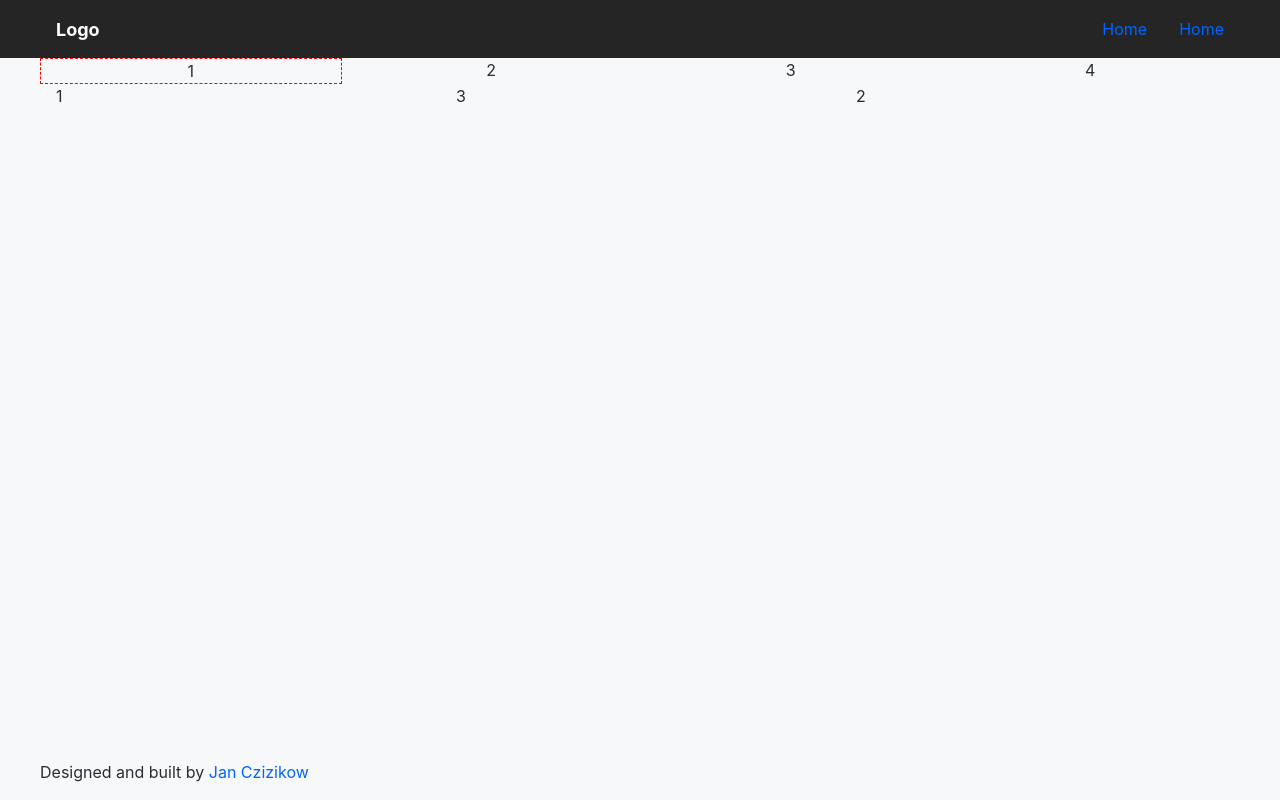
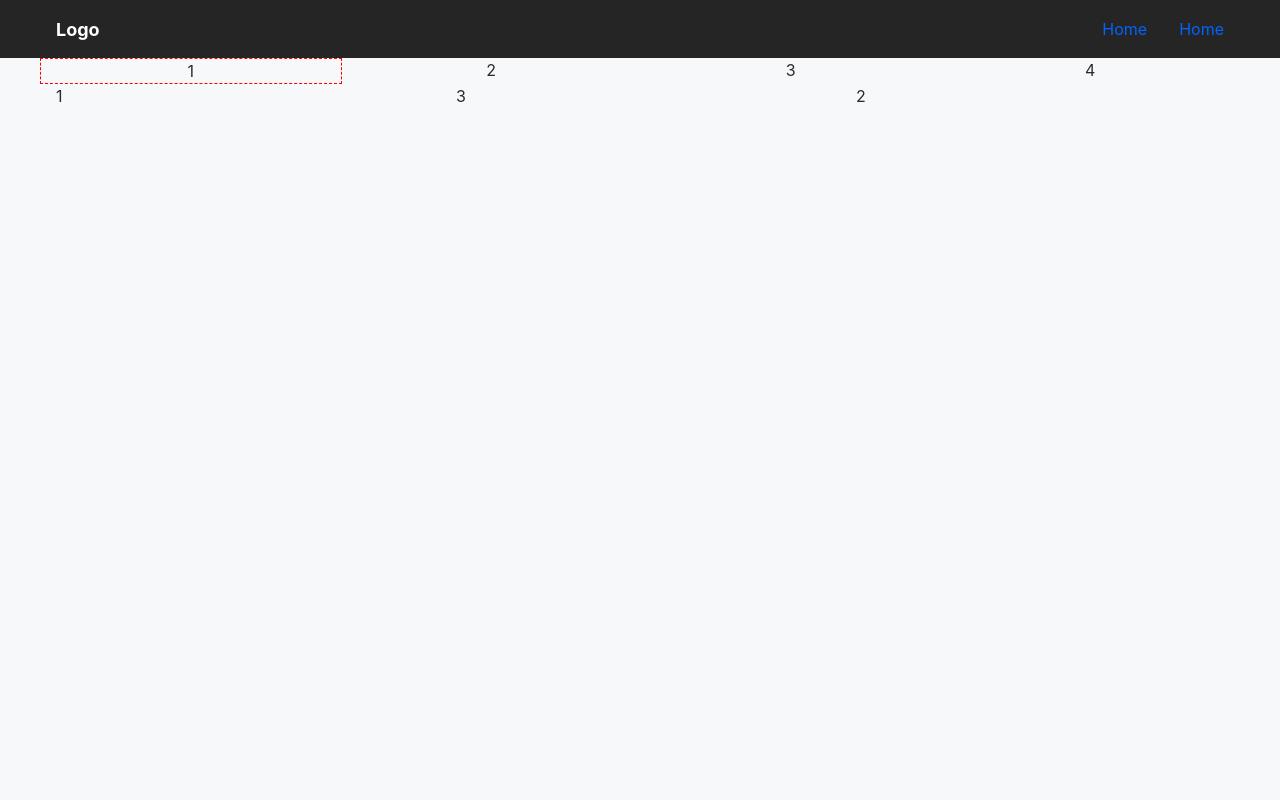
Before and after one commit to janczizikow/dash, a React (Create React App) app: page / in a window 1280 px wide. Built offline with nearby package versions, Linux system fonts and the light colour scheme.

Commit message:
modifying footer + removing it from the layout by default

```diff
--- a/src/App.js
+++ b/src/App.js
@@ -3,7 +3,6 @@ import { BrowserRouter as Router, Switch, Route } from 'react-router-dom';
 
 import './App.css';
 import Header from './components/Header';
-import Footer from './components/Footer';
 import Home from './views/Home';
 import About from './views/About';
 
@@ -17,7 +16,6 @@ const App = () => (
           <Route path="/" component={About} />
         </Switch>
       </main>
-      <Footer />
     </div>
   </Router>
 );
--- a/src/components/Footer/Footer.js
+++ b/src/components/Footer/Footer.js
@@ -1,10 +1,12 @@
 import React from 'react';
 import { Container, Row } from '../Layout';
+
+import './Footer.css';
 
 const Footer = props => (
   <div className="footer">
     <Container>
-      <Row between>
+      <Row gutters={false} between>
         <p>
           Designed and built by{' '}
           <a
```
